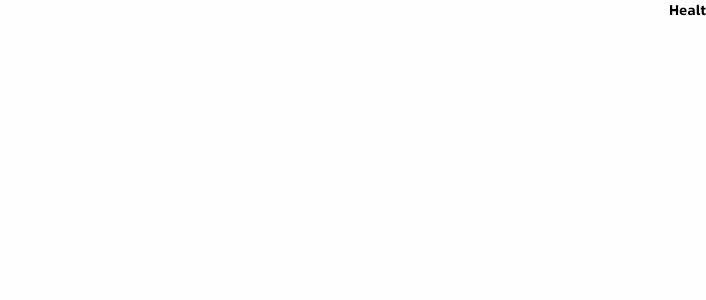
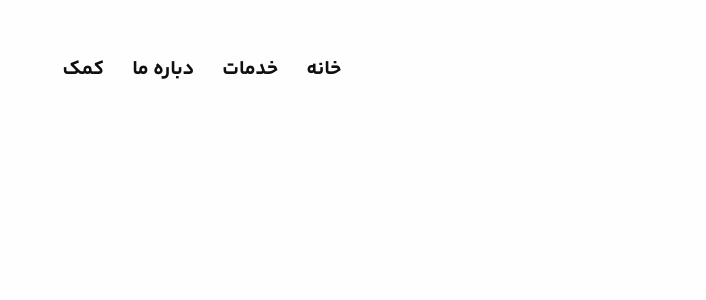
Before and after one commit to zahrabakhshandeh/HealthCare, a Next.js app: page / in a window 1280 px wide. Shown: the top 300 px of the page, without its empty margins (574-1280 px from the left). Built offline with nearby package versions, Linux system fonts and the light colour scheme.

Commit message:
Add Navbar Component.

```diff
--- a/src/app/page.tsx
+++ b/src/app/page.tsx
@@ -1,10 +1,10 @@
-import LoginArt from '/public/login.svg'
+import Navbar from '@/components/landingPageComponents/Navbar';
 
 export default function Home() {
   return (
     <main>
       <div>
-        Health Care
+        <Navbar />
       </div>
     </main>
   );
--- a/src/components/landingPageComponents/NavElement/index.tsx
+++ b/src/components/landingPageComponents/NavElement/index.tsx
@@ -3,7 +3,7 @@ import { NavElementType } from "@/types";
 const NavElement = ({text, icon}: NavElementType) => {
     return(
         <>
-            <h1 className = "text-2xl bold">
+            <h1 className = "text-xl bold">
                 {text}
             </h1>
             {icon}
--- /dev/null
+++ b/src/components/landingPageComponents/Navbar/index.tsx
@@ -0,0 +1,23 @@
+import NavElement from "../NavElement";
+
+const Navbar = () => {
+    return(
+        <nav className="py-14 bg-[var(--back-ground-white)] p-2">
+            <ul className="flex flex-row gap-7  justify-center items-center">
+                <li>
+                    <NavElement text=" خانه" />
+                </li>
+                <li>
+                    <NavElement text="خدمات" />
+                </li>
+                <li>
+                    <NavElement text="دباره ما" />
+                </li>
+                <li>
+                    <NavElement text="کمک" />
+                </li>
+            </ul>
+        </nav>
+    )
+};
+export default Navbar;
```
